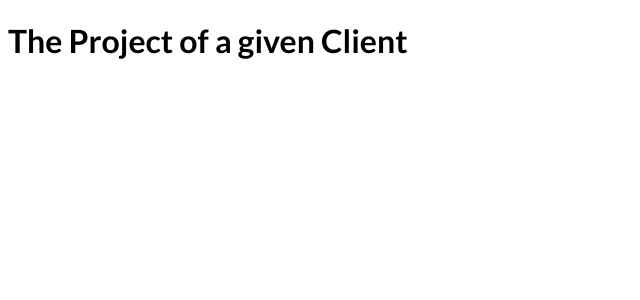
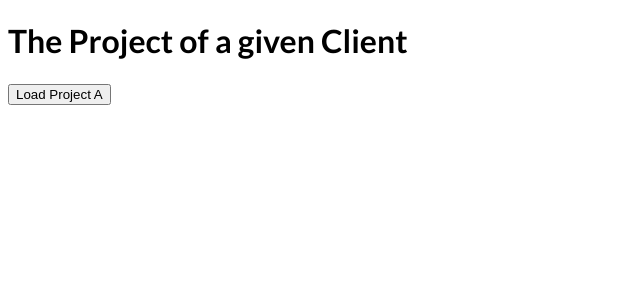
Before and after one commit to duysau/nextjs-course-udemy, a Next.js app: page /clients/1 in a window 1280 px wide. Shown: the top 300 px of the page, without its empty margins (0-640 px from the left). Built offline with nearby package versions, Linux system fonts and the light colour scheme.

Commit message:
done router file based routing

```diff
--- a/pages/clients/[id]/index.js
+++ b/pages/clients/[id]/index.js
@@ -5,9 +5,18 @@
 
   console.log(router.query);
 
+  const loadProjectHandler = () => {
+    //load data...
+    router.push({
+      pathname: '/clients/[id]/[clientprojectid]',
+      query:{id: 'max', clientprojectid: 'projecta'}
+    });
+  };
+
   return (
     <div>
       <h1>The Project of a given Client</h1>
+      <button onClick={loadProjectHandler}>Load Project A</button>
     </div>
   );
 };
```
